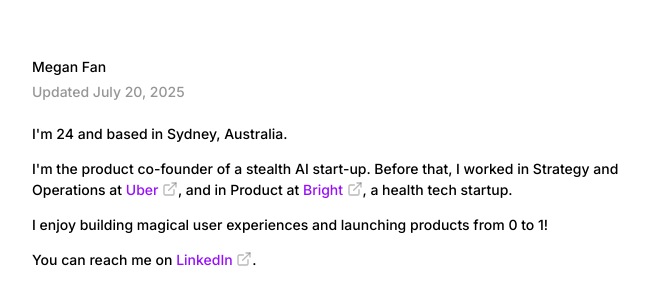
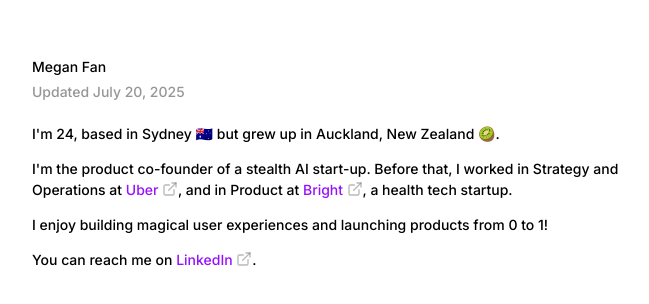
Before and after one commit to meganfan/site, a Next.js app: page / in a window 1280 px wide. Shown: the top 304 px of the page, without its empty margins (314-963 px from the left). Built offline with nearby package versions, Linux system fonts and the light colour scheme.

Commit message:
modified text

```diff
--- a/app/page.tsx
+++ b/app/page.tsx
@@ -10,7 +10,7 @@ export default function Home() {
         </header>
 
         <section className="space-y-4">
-          <p>I'm 24 and based in Sydney, Australia.</p>
+          <p>I'm 24, based in Sydney 🇦🇺 but grew up in Auckland, New Zealand 🥝.</p>
           <p>
             I'm the product co-founder of a stealth AI start-up. Before that,
             I worked in Strategy and Operations at{" "}
```
